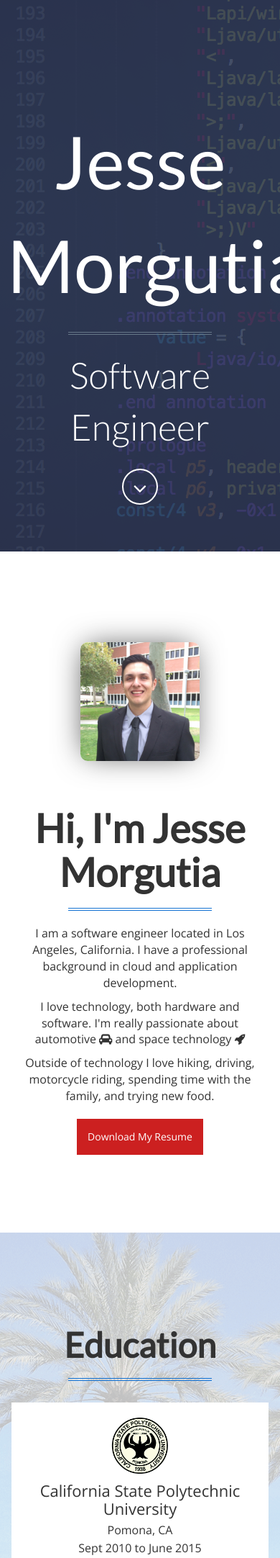
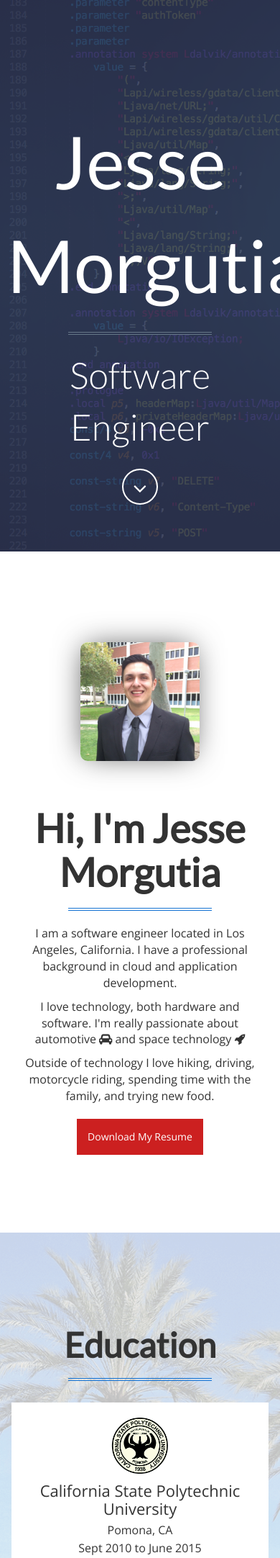
Before and after one commit to jvmorgutia/jvmorgutia.github.io, a PHP site: page / in a window 390 px wide; the page is wider, and only the part inside the window is pictured. Shown: the part 78-2242 px from the top of that part at 72% size. Run offline with PHP 8.4, Linux system fonts and the light colour scheme.

Commit message:
Testing image fixed cover display.

```diff
--- a/css/main.css
+++ b/css/main.css
@@ -410,7 +410,10 @@ footer ul li a {
 }
 
 #hero, #education, #projects{
-        background-size: unset;
+  -webkit-background-size: cover;
+  -moz-background-size: cover;
+  -o-background-size: cover;
+  background-size: cover;
 }
 
 #about-image{
```
